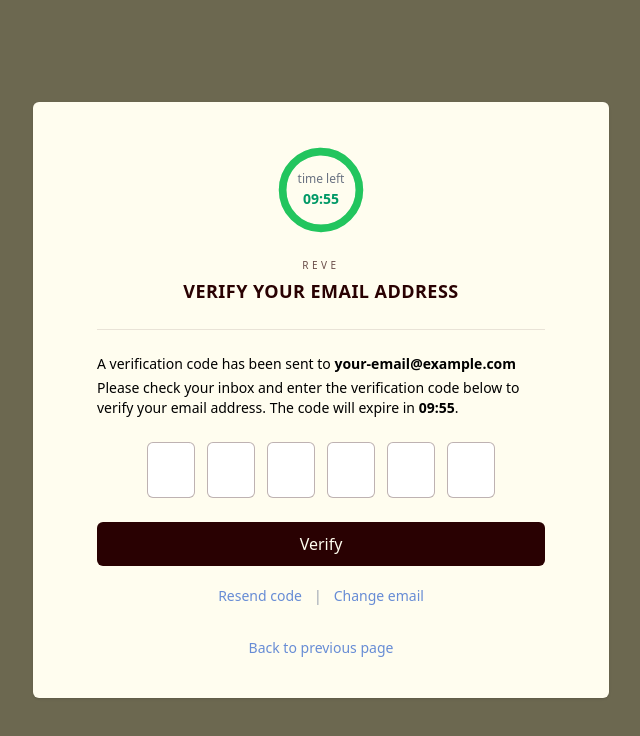
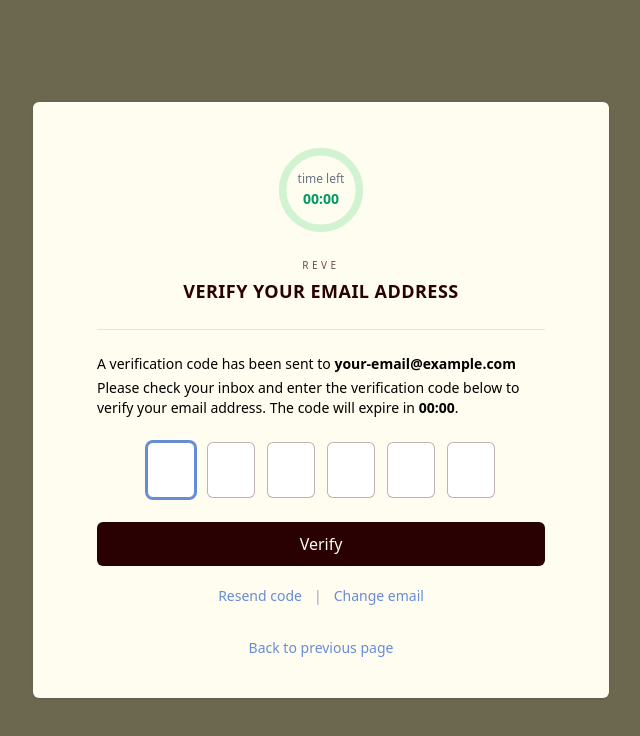
Before and after one commit to mahtamzz/Reve, a React (Vite) app in the folder Frontend/upmind/: page /verification in a window 1280 px wide. Shown: the top 736 px of the page, without its empty margins (319-959 px from the left). Built offline with nearby package versions, Linux system fonts and the light colour scheme.

Commit message:
some errs fixed

```diff
--- a/Frontend/upmind/src/components/Forgotpass/ForgotPassword.jsx
+++ b/Frontend/upmind/src/components/Forgotpass/ForgotPassword.jsx
@@ -46,7 +46,7 @@ export default function ForgotPassword() {
       console.log("FORGOT PASSWORD RESPONSE:", data);
 
       if (!res.ok) {
-        setError(data.error || "Something went wrong. Please try again.");
+        setError(data.message);
         return;
       }
 
@@ -61,7 +61,7 @@ export default function ForgotPassword() {
       }, 600);
     } catch (err) {
       console.error(err);
-      setError("Something went wrong. Please try again.");
+      setError(err || "Something went wrong. Please try again.");
     } finally {
       setLoading(false);
     }
--- a/Frontend/upmind/src/components/ResetPassword/ResetPassword.jsx
+++ b/Frontend/upmind/src/components/ResetPassword/ResetPassword.jsx
@@ -21,6 +21,10 @@ export default function ResetPassword() {
   const navigate = useNavigate();
 
   const email = location.state?.email;
+
+  useEffect(() => {
+    inputsRef.current[0]?.focus();
+  }, []);
 
   // فوکوس خودکار روی خانه‌ی اول کد
   useEffect(() => {
@@ -115,7 +119,7 @@ export default function ResetPassword() {
       setLoading(true);
 
       const res = await fetch(
-        "http://localhost:8080/api/routes/reset-password",
+        "http://localhost:8080/api/auth/reset-password",
         {
           method: "POST",
           headers: {
--- a/Frontend/upmind/src/components/Verification/Verification.jsx
+++ b/Frontend/upmind/src/components/Verification/Verification.jsx
@@ -3,6 +3,8 @@ import { useNavigate, useLocation } from "react-router-dom";
 
 const CODE_LENGTH = 6;
 const OTP_DURATION = 10 * 60; // 10 minutes in seconds
+const getOtpExpiryKey = (email) => `otpExpiry_${email}`;
+
 
 export default function Verification() {
   const [code, setCode] = useState(Array(CODE_LENGTH).fill(""));
@@ -17,26 +19,45 @@ export default function Verification() {
   const location = useLocation();
   const email = location.state?.email;
 
-  const [timeLeft, setTimeLeft] = useState(() => {
-    // سعی کن از localStorage بخونی
-    const storedExpiry = localStorage.getItem("otpExpiry");
+  const [timeLeft, setTimeLeft] = useState(0);
+  const [otpInitialized, setOtpInitialized] = useState(false); // ⭐️ جدید
+
+  useEffect(() => {
+    inputsRef.current[0]?.focus();
+  }, []);
+
+  useEffect(() => {
+    if (!email) return;
+
+    const key = getOtpExpiryKey(email);
+    const storedExpiry = localStorage.getItem(key);
+    const now = Date.now();
 
     if (storedExpiry) {
       const expiry = parseInt(storedExpiry, 10);
-      const diff = Math.floor((expiry - Date.now()) / 1000); // ثانیه
+      const diff = Math.floor((expiry - now) / 1000);
 
-      // اگر هنوز زمان مونده
-      if (diff > 0) return diff;
-
-      // اگر منقضی شده
-      return 0;
+      if (diff > 0) {
+        // یعنی برای این ایمیل، OTP هنوز اعتبار داره
+        setTimeLeft(diff);
+        setOtpInitialized(true);
+        return;
+      }
     }
 
-    // اگر چیزی تو localStorage نبود، یعنی اولین باره این صفحه رو باز کرده
-    const expiry = Date.now() + OTP_DURATION * 1000;
-    localStorage.setItem("otpExpiry", String(expiry));
-    return OTP_DURATION;
-  });
+    // این ایمیل OTP معتبر نداره → باید یک OTP جدید بفرستیم
+    const sendInitialOtp = async () => {
+      try {
+        await handleResend(); // همین تابعی که برای دکمه Resend داری
+      } finally {
+        setOtpInitialized(true);
+      }
+    };
+
+    sendInitialOtp();
+  }, [email]);
+
+
 
 
   // ------------------ TIMER LOGIC ------------------
@@ -53,7 +74,7 @@ export default function Verification() {
 
   const minutes = String(Math.floor(timeLeft / 60)).padStart(2, "0");
   const seconds = String(timeLeft % 60).padStart(2, "0");
-  const isExpired = timeLeft <= 0;
+  const isExpired = otpInitialized && timeLeft <= 0;
 
 
   // circle progress
@@ -118,9 +139,7 @@ export default function Verification() {
 
       const res = await fetch("http://localhost:8080/api/auth/resend-otp", {
         method: "POST",
-        headers: {
-          "Content-Type": "application/json",
-        },
+        headers: { "Content-Type": "application/json" },
         body: JSON.stringify({ email }),
       });
 
@@ -128,17 +147,17 @@ export default function Verification() {
       console.log("RESEND OTP RESPONSE:", data);
 
       if (!res.ok) {
-        setError(data.error || "could not resend code");
+        setError(data.message || data.error || "could not resend code");
         return;
       }
 
       setResendMessage(
         data.message || "A new code has been sent to your email."
       );
+
       const newExpiry = Date.now() + OTP_DURATION * 1000;
-      localStorage.setItem("otpExpiry", String(newExpiry));
-      setTimeLeft(OTP_DURATION);
-      // ریست تایمر به ۱۰ دقیقه
+      const key = getOtpExpiryKey(email);
+      localStorage.setItem(key, String(newExpiry));
       setTimeLeft(OTP_DURATION);
     } catch (err) {
       console.error(err);
@@ -147,6 +166,7 @@ export default function Verification() {
       setResendLoading(false);
     }
   };
+
 
   const handleSubmit = async (e) => {
     e.preventDefault();
@@ -300,6 +320,7 @@ export default function Verification() {
             </p>
           )}
 
+
           <form onSubmit={handleSubmit}>
             <div className="flex justify-center gap-2 md:gap-3 mb-6">
               {Array.from({ length: CODE_LENGTH }).map((_, index) => (
```
Also changed, not shown: 2 other files (tests, documents, lock files or other folders).
